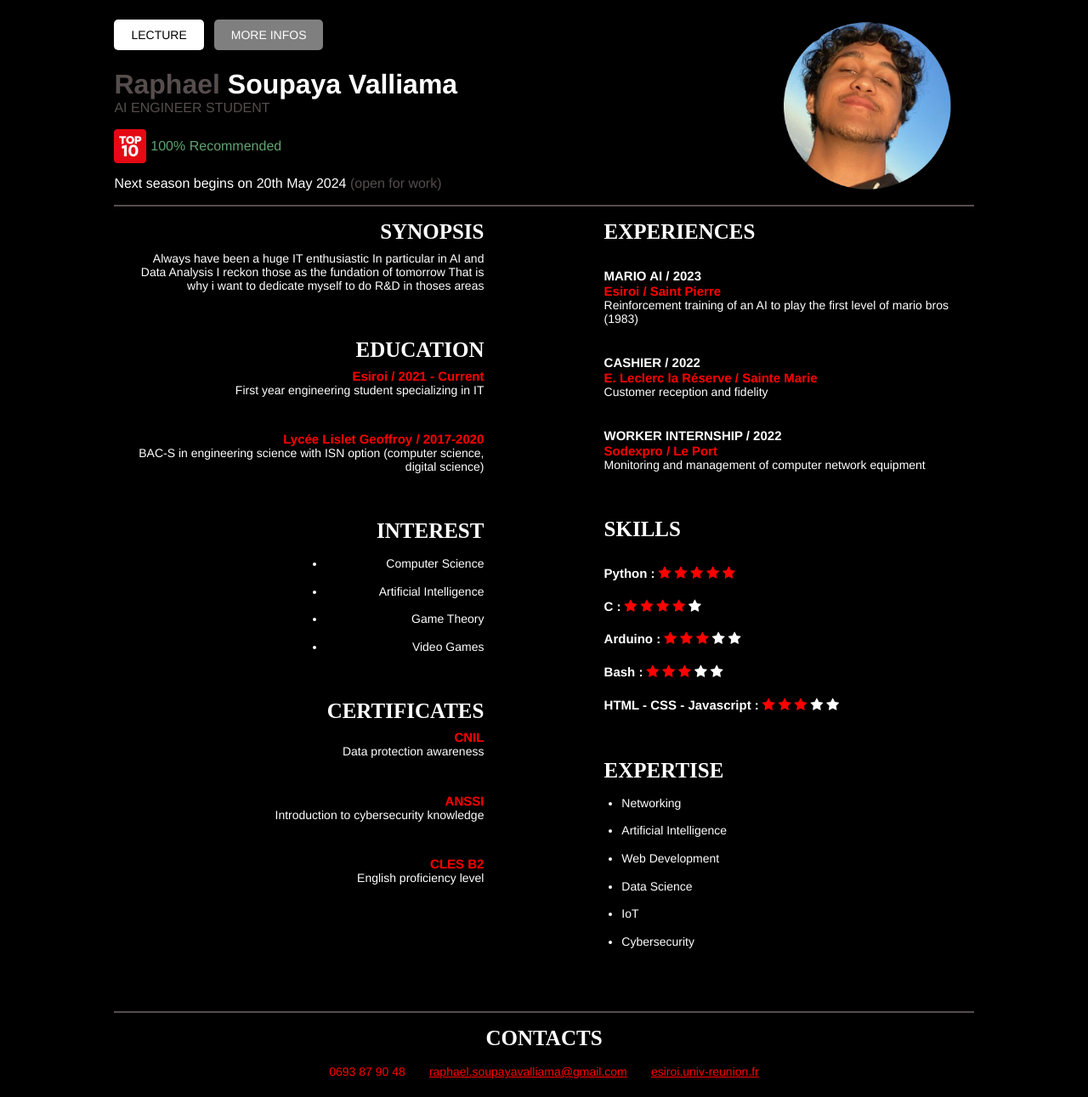
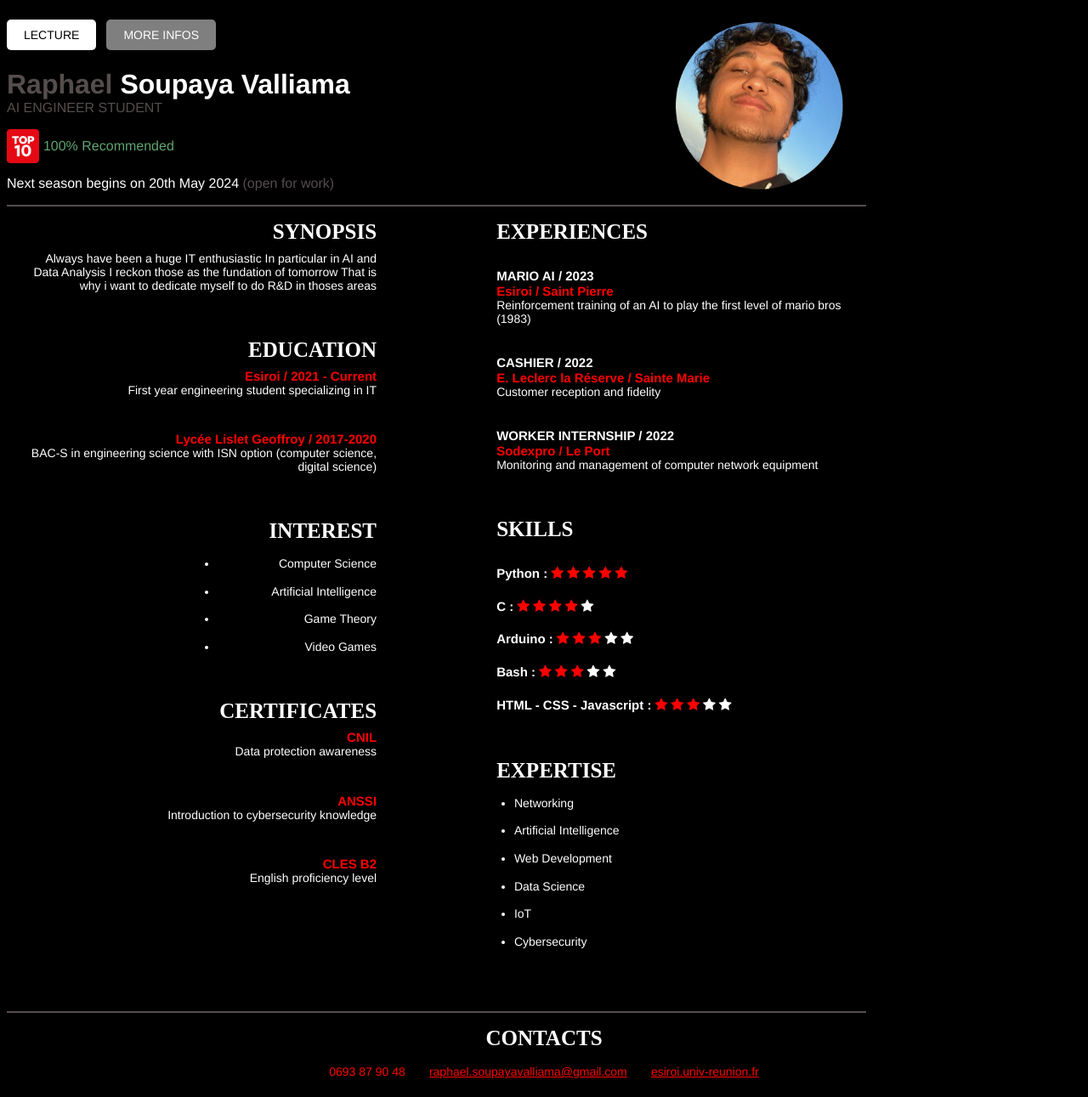
Before and after one commit to RSoups11/dev, a Flask app: page / in a window 1280 px wide. Shown: the whole page at 85% size. Run offline with Flask 3, Linux system fonts and the light colour scheme; style sheets or scripts are compiled from the project's sources.

Commit message:
test sur les containers

```diff
--- a/static/funky.scss
+++ b/static/funky.scss
@@ -16,8 +16,6 @@ $titre-font : Lucida;
   display: flex;
   align-items: center;
   width: 80%;
-  margin-left: auto;
-  margin-right: auto;
   border-bottom: $ligne;
 }
 
--- a/static/styles.scss
+++ b/static/styles.scss
@@ -16,8 +16,6 @@ $titre-font : Lucida;
   display: flex;
   align-items: center;
   width: 80%;
-  margin-left: auto;
-  margin-right: auto;
   border-bottom: $ligne;
 }
 
```
